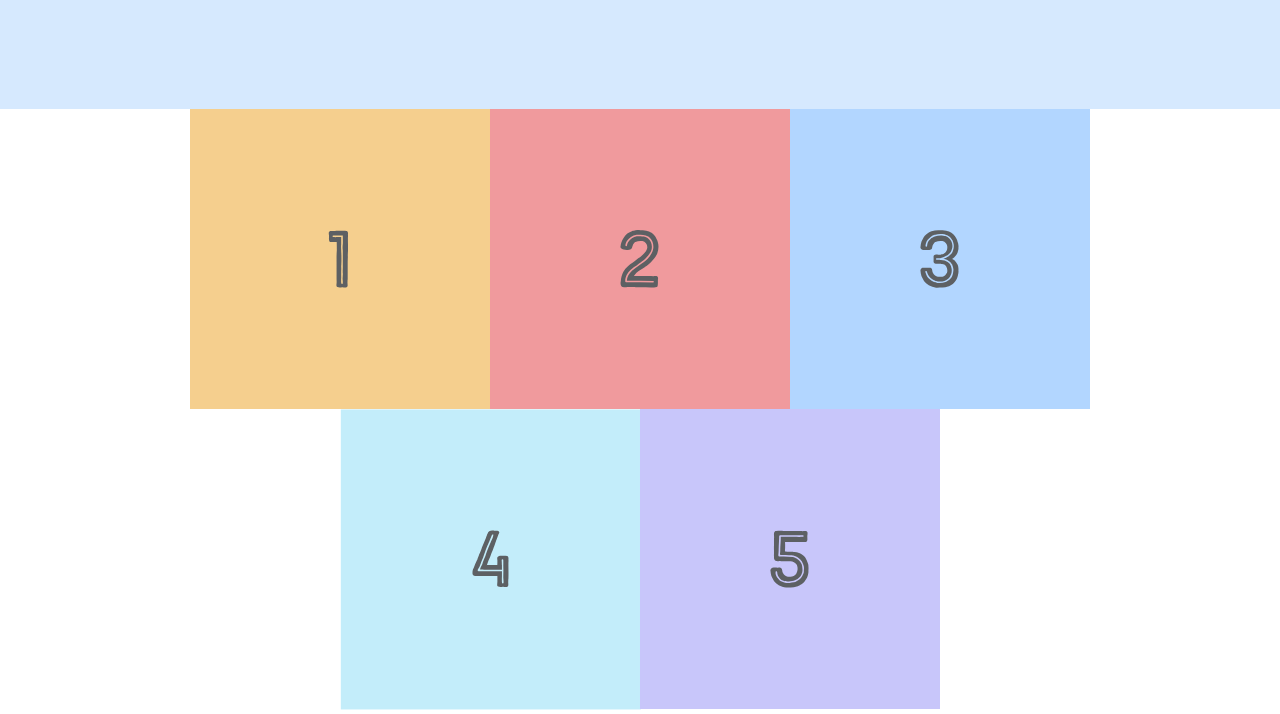
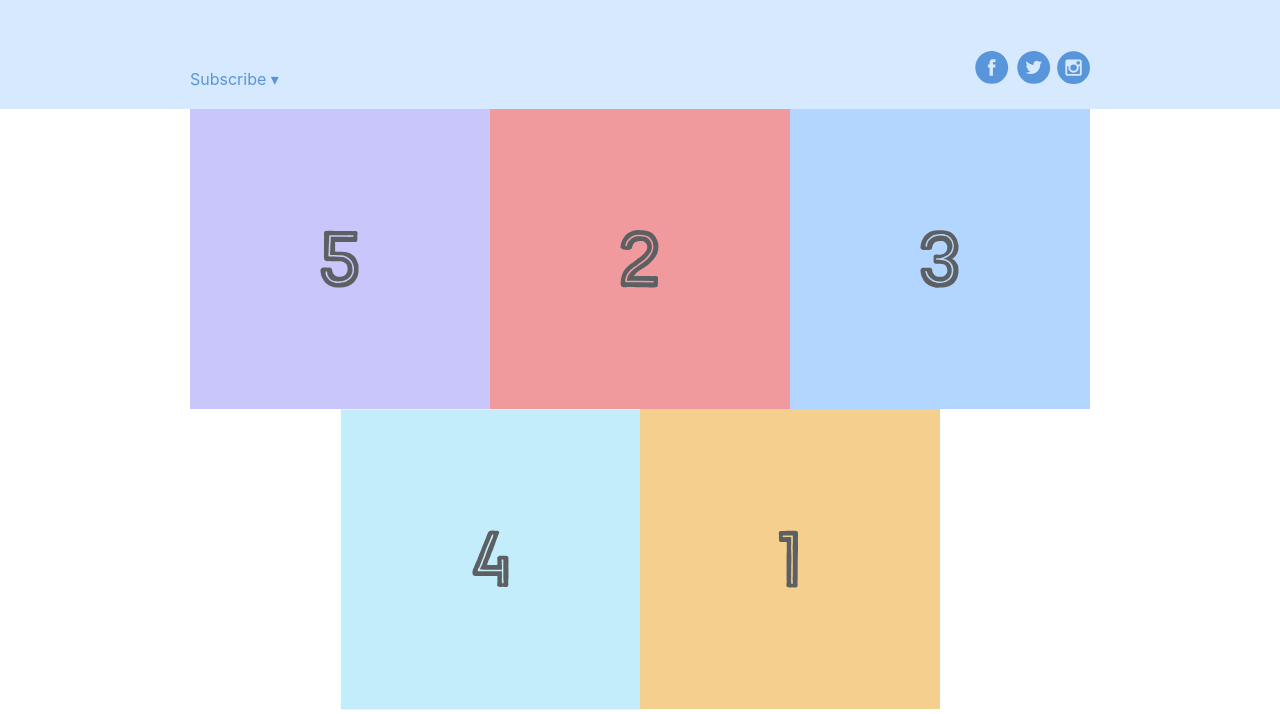
Before and after one commit to loveisgala/css-flexbox, a plain HTML site: page index.html in a window 1280 px wide. Shown: the part 251-965 px from the top of the page. Drawn offline with Linux system fonts and the light colour scheme.

Commit message:
flex direction order and alignment

```diff
--- a/styles.css
+++ b/styles.css
@@ -57,9 +57,26 @@ body {
     display: flex;
     justify-content: center;
     flex-wrap: wrap;
+    flex-direction: row;
+    /* <--- Really freaking cool! */
+    align-items: center;
 }
 
 .photo-grid-item {
     width: 300px;
     height: 300px;
 }
+
+.first-item {
+    order: 1;
+}
+
+.last-item {
+    order: -1;
+}
+
+.social,
+.subscribe {
+    align-self: flex-end;
+    margin-bottom: 20px;
+}
```
